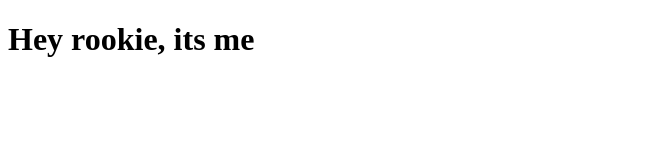
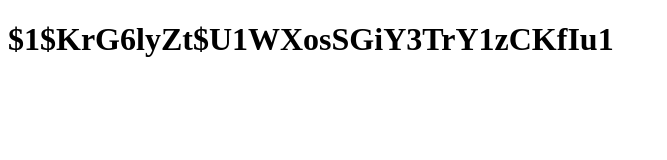
Before and after one commit to Rookiedev1994/Rookiedev1994.github.io, a plain HTML site: page index.html in a window 1280 px wide. Shown: the whole page, without its empty margins (0-667 px from the left). Drawn offline with Linux system fonts and the light colour scheme.

Commit message:
Update index.html

```diff
--- a/index.html
+++ b/index.html
@@ -7,6 +7,6 @@
   <link />
 </head>
 <body>
- <h1>Hey rookie, its me</h1
+ <h1>$1$KrG6lyZt$U1WXosSGiY3TrY1zCKfIu1</h1
 </body>
 </html>
```
